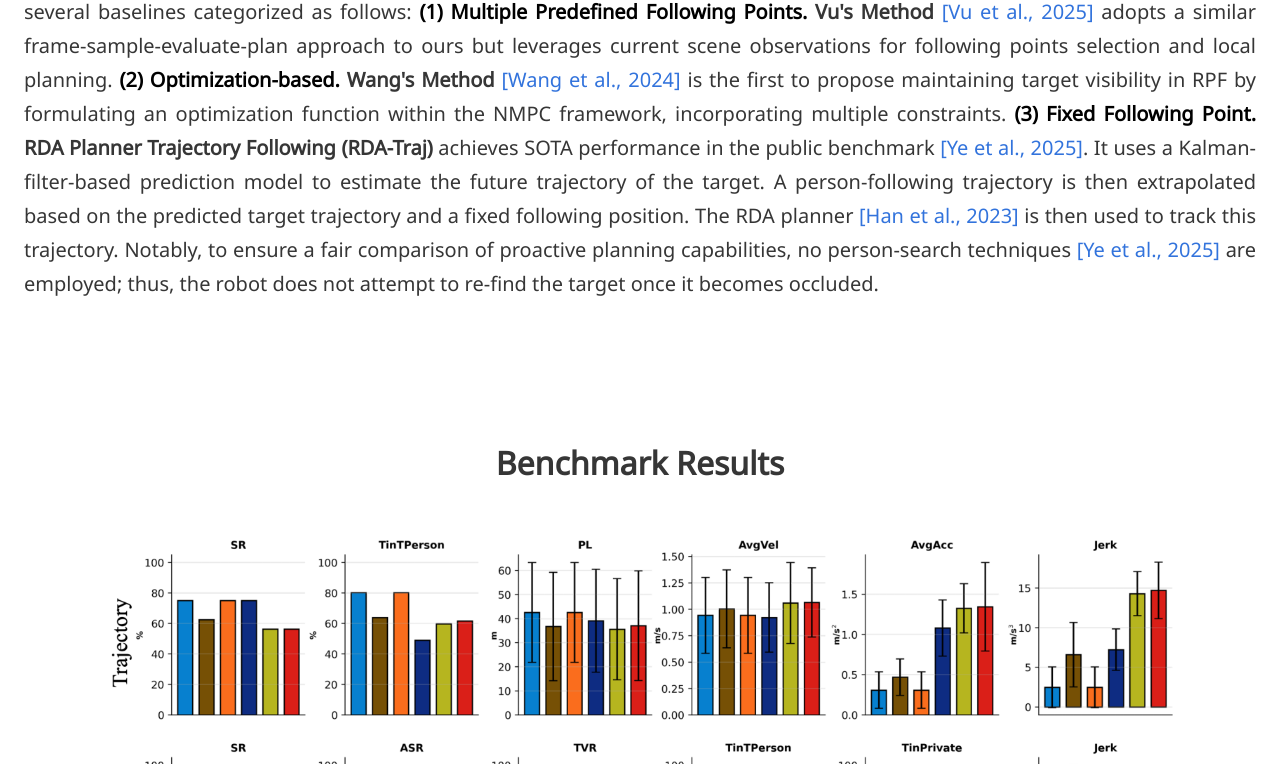
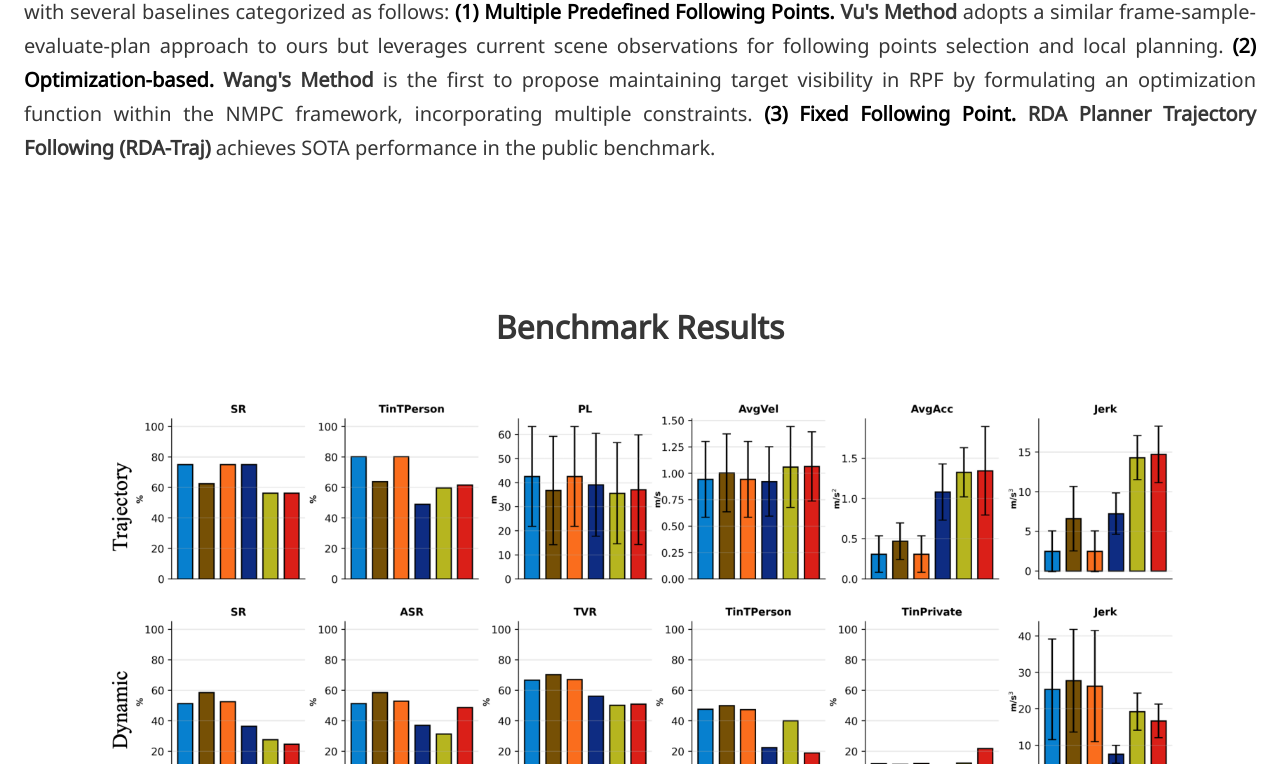
Before and after one commit to Adap-RPF/Adap-RPF.github.io, a plain HTML site: page index.html in a window 1280 px wide. Shown: the part 2899-3663 px from the top of the page. Drawn offline with nearby package versions, Linux system fonts and the light colour scheme; some icons are missing; files whose address does not match are found by name; a web font is replaced by a local one.

Commit message:
Update Adap-RPF

```diff
--- a/index.html
+++ b/index.html
@@ -314,24 +314,18 @@
              style="margin-top:0.75rem;color:#363636;text-align:justify;line-height:1.7;">
 
             To evaluate the performance of target visibility and following performance on the benchmark,
-            we compare our method with several baselines categorized as follows:
+            we compare our <span style="font-weight:600;color:#000;">Adap-RPF</span> method with several baselines categorized as follows:
             <span style="font-weight:600;color:#000;">(1) Multiple Predefined Following Points.</span>
-            <strong>Vu's Method</strong> <a href="#vu2025autonomous">[Vu et al., 2025]</a> adopts a similar
+            <strong>Vu's Method</strong> adopts a similar
             frame-sample-evaluate-plan approach to ours but leverages current scene observations for following
             points selection and local planning.
             <span style="font-weight:600;color:#000;">(2) Optimization-based.</span>
-            <strong>Wang's Method</strong> <a href="#wang2024continuous">[Wang et al., 2024]</a> is the first
+            <strong>Wang's Method</strong> is the first
             to propose maintaining target visibility in RPF by formulating an optimization function within the
             NMPC framework, incorporating multiple constraints.
             <span style="font-weight:600;color:#000;">(3) Fixed Following Point.</span>
             <strong>RDA Planner Trajectory Following (RDA-Traj)</strong> achieves SOTA performance in the public
-            benchmark <a href="#ye2025bench">[Ye et al., 2025]</a>. It uses a Kalman-filter-based prediction model
-            to estimate the future trajectory of the target. A person-following trajectory is then extrapolated
-            based on the predicted target trajectory and a fixed following position. The RDA planner
-            <a href="#han2023rda">[Han et al., 2023]</a> is then used to track this trajectory.
-            Notably, to ensure a fair comparison of proactive planning capabilities, no person-search techniques
-            <a href="#ye2025rpf">[Ye et al., 2025]</a> are employed; thus, the robot does not attempt to re-find
-            the target once it becomes occluded.
+            benchmark.
           </p>
 
         </div>
```
